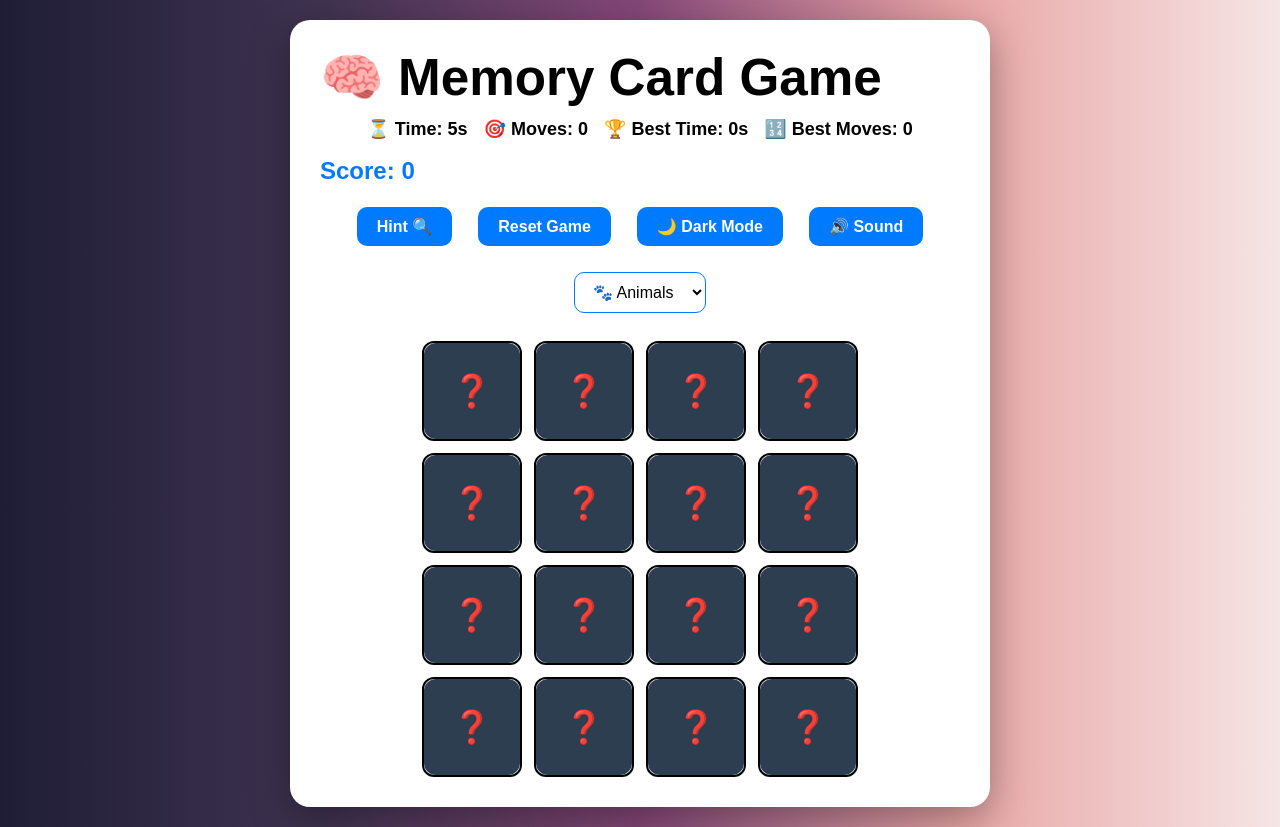
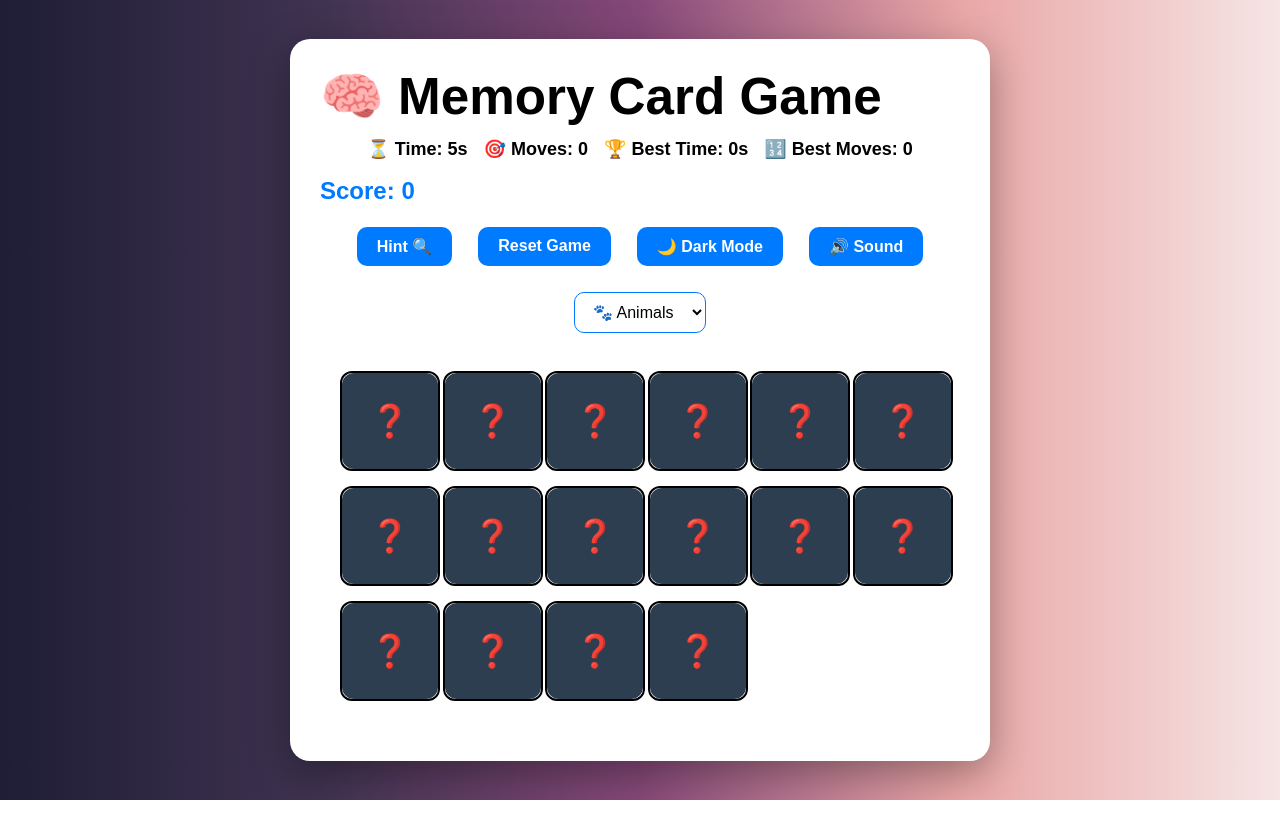
Before and after one commit to Satyam6201/Memory-Card-Game, a React (Vite) app: page / in a window 1280 px wide. After the commit the page ends 800 px from the top, so only its background shows below. Built offline with nearby package versions, Linux system fonts and the light colour scheme.

Commit message:
Add More Feature

```diff
--- a/src/components/CardGrid.jsx
+++ b/src/components/CardGrid.jsx
@@ -2,11 +2,15 @@ import React from "react";
 import Card from "./Card";
 import "../styles.css";
 
-export default function CardGrid({ cards, onCardClick }) {
+export default function CardGrid({ cards, handleCardClick }) {
   return (
-    <div className="grid">
+    <div className="card-grid">
       {cards.map((card, index) => (
-        <Card key={card.id} card={card} onClick={() => onCardClick(index)} />
+        <Card
+          key={index}
+          card={card}
+          onClick={() => handleCardClick(index)}
+        />
       ))}
     </div>
   );
```
